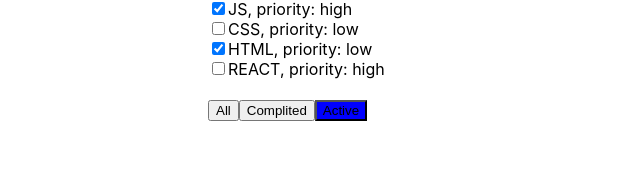
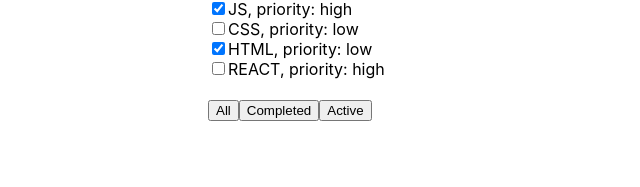
Before and after one commit to buldar/to_do_list, a React (Create React App) app: page / in a window 1280 px wide. Shown: the part 113-300 px from the top of the page, without its empty margins (192-832 px from the left). Built offline with nearby package versions, Linux system fonts and the light colour scheme.

Commit message:
подсвечиваем кнопки

```diff
--- a/src/App.js
+++ b/src/App.js
@@ -9,9 +9,9 @@
 
     constructor(props) {
         super(props);
-        this.newTaskTitle = React.createRef();
+        // this.newTaskTitle = React.createRef();
     }
-
+    newTaskTitle = React.createRef();
     state = {
         tasks : [
             {title: "JS", isDone: true, priority: "high"},
@@ -19,7 +19,7 @@
             {title: "HTML", isDone: true, priority: "low"},
             {title: "REACT", isDone: false, priority: "high"}
         ],
-        myFiltr : "Active"
+        //filterValue : "Complited"
     };
 
     onAddTaskClick = () => {
@@ -34,13 +34,20 @@
         this.newTaskTitle.current.value = "";
     }
 
+        changeFilter = (newFilterValue) => {
+            this.setState({
+                filterValue: newFilterValue
+        });
+        }
+
+
     render = () => {
         return (
             <div className="App">
                 <div className="todoList">
                     <ToDoListHeader  onClick = {this.onAddTaskClick} onTitle = {this.newTaskTitle }/>
                     <ToDoListTask atributForTasks={this.state.tasks}/>
-                    <ToDoListFooter filterValue={this.state.myFiltr}/>
+                    <ToDoListFooter changeFilter = {this.changeFilter} filterValue={this.state.filterValue}/>
 
                 </div>
             </div>
--- /dev/null
+++ b/src/OneButton.js
@@ -0,0 +1 @@
+import React from 'react';
--- a/src/ToDoListFooter.js
+++ b/src/ToDoListFooter.js
@@ -2,15 +2,15 @@
 
 
 class ToDoListFooter extends React.Component {
-    render = () => {
+    render = (props) => {
         let classForAll = this.props.filterValue === "All" ? "filter-active" : "";
-        let classForComplited = this.props.filterValue === "Completed" ? "filter-active" : "";
+        let classForCompleted = this.props.filterValue === "Completed" ? "filter-active" : "";
         let classForActive = this.props.filterValue === "Active" ? "filter-active" : "";
         return (
             <div className="todoList-footer">
-                <button className={classForAll}>All</button>
-                <button className={classForComplited}>Complited</button>
-                <button className={classForActive}>Active</button>
+                <button onClick={()=>{this.props.changeFilter('All')}} className={classForAll}>All</button>
+                <button onClick={()=>{this.props.changeFilter('Completed')}} className={classForCompleted}>Completed</button>
+                <button onClick={()=>{this.props.changeFilter('Active')}} className={classForActive}>Active</button>
             </div>
         );
     }
```
